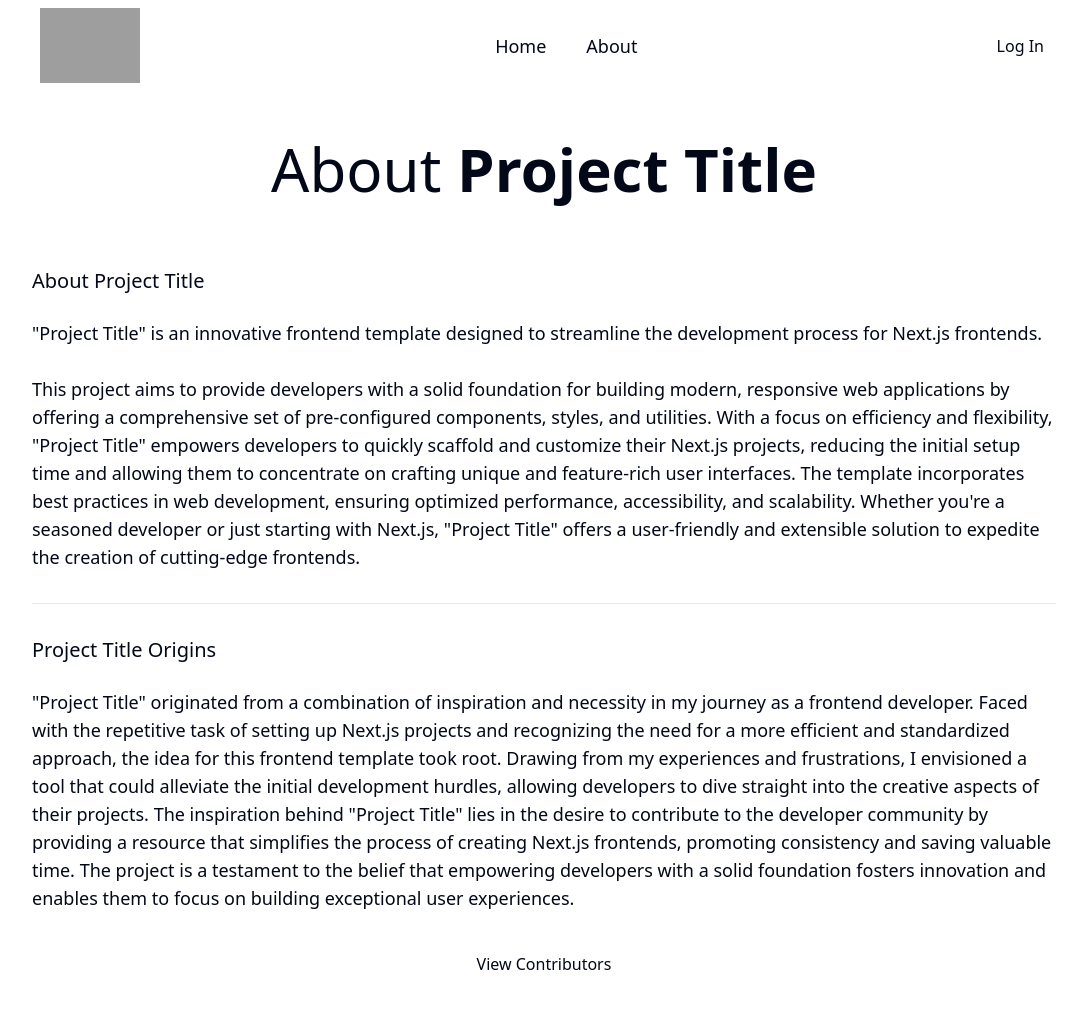
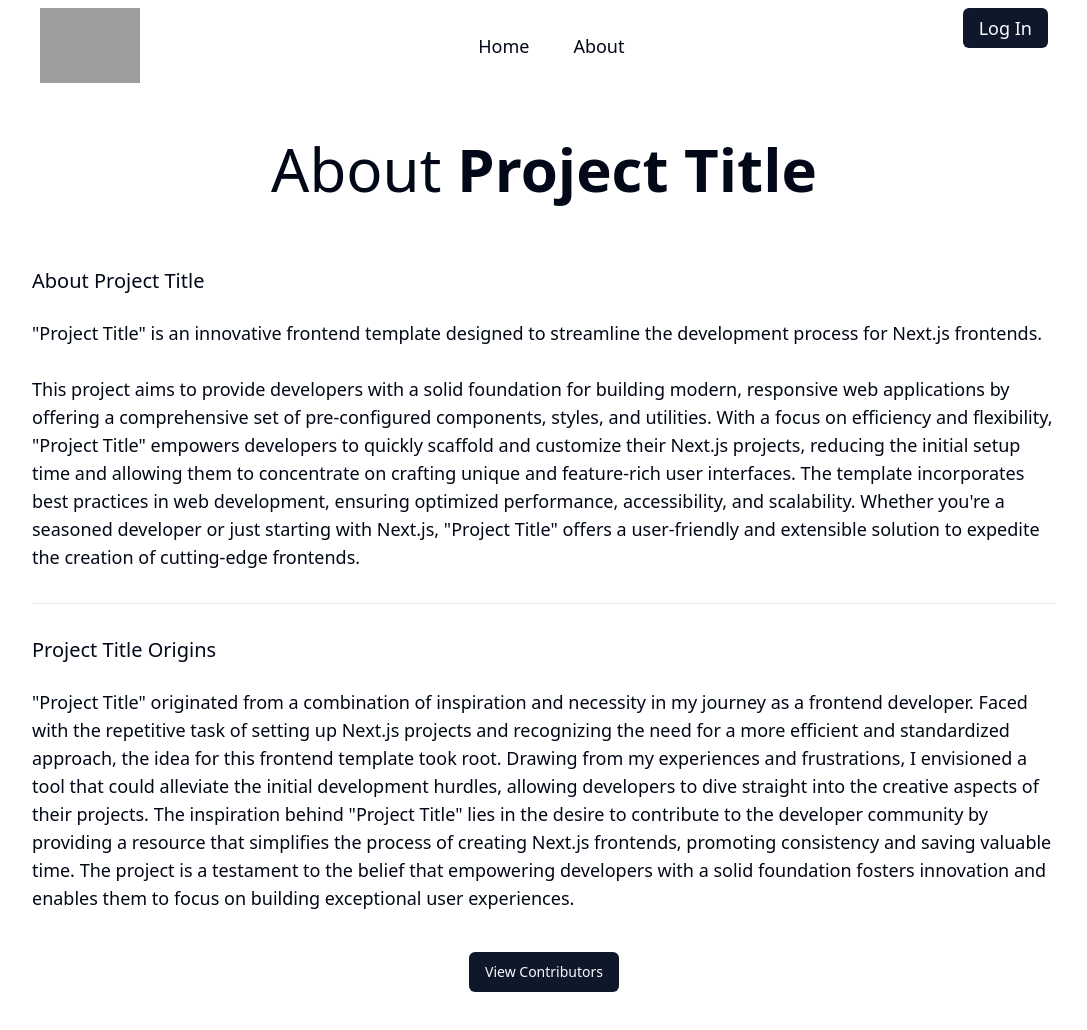
Before and after one commit to itsyme/next-fe-template, a Next.js app: page /about in a window 1280 px wide. Shown: the whole page, without its empty margins (96-1183 px from the left). Built offline with nearby package versions, Linux system fonts and the light colour scheme; grey boxes are pictures that could not be loaded.

Commit message:
feat: update ui

```diff
--- a/components/header.tsx
+++ b/components/header.tsx
@@ -32,25 +32,29 @@ const Header = () => {
           <NavigationMenu>
             <NavigationMenuList>
               <NavigationMenuItem>
+                <Link href="/" legacyBehavior passHref>
                   <NavigationMenuLink
-                    onClick={() => router.push("/")}
-                    className="px-5 hover:cursor-pointer"
+                    className={navigationMenuTriggerStyle() + " px-5"}
                   >
                     <text className="text-lg">Home</text>
                   </NavigationMenuLink>
+                </Link>
+              </NavigationMenuItem>
+              <NavigationMenuItem>
+              <Link href="/about" legacyBehavior passHref>
                   <NavigationMenuLink
-                    onClick={() => router.push("/about")}
-                    className="px-5 hover:cursor-pointer"
+                    className={navigationMenuTriggerStyle() + " px-5"}
                   >
                     <text className="text-lg">About</text>
                   </NavigationMenuLink>
+                </Link>
               </NavigationMenuItem>
             </NavigationMenuList>
           </NavigationMenu>
           <Dialog>
-            <DialogTrigger className="px-1">
-              Log In
-            </DialogTrigger>
+              <DialogTrigger asChild>
+                <Button className="px-4 text-lg">Log In</Button>
+              </DialogTrigger>
             <DialogContent>
               <DialogHeader>
                 <DialogTitle>
--- a/pages/about.tsx
+++ b/pages/about.tsx
@@ -42,8 +42,10 @@ const About = () => {
                     </text>
                     <div className="flex justify-center py-10">
                         <Drawer>
-                            <DrawerTrigger>
-                              View Contributors
+                            <DrawerTrigger asChild>
+                              <Button>
+                                View Contributors
+                              </Button>
                             </DrawerTrigger>
                             <DrawerContent>
                                 <DrawerHeader>
```
